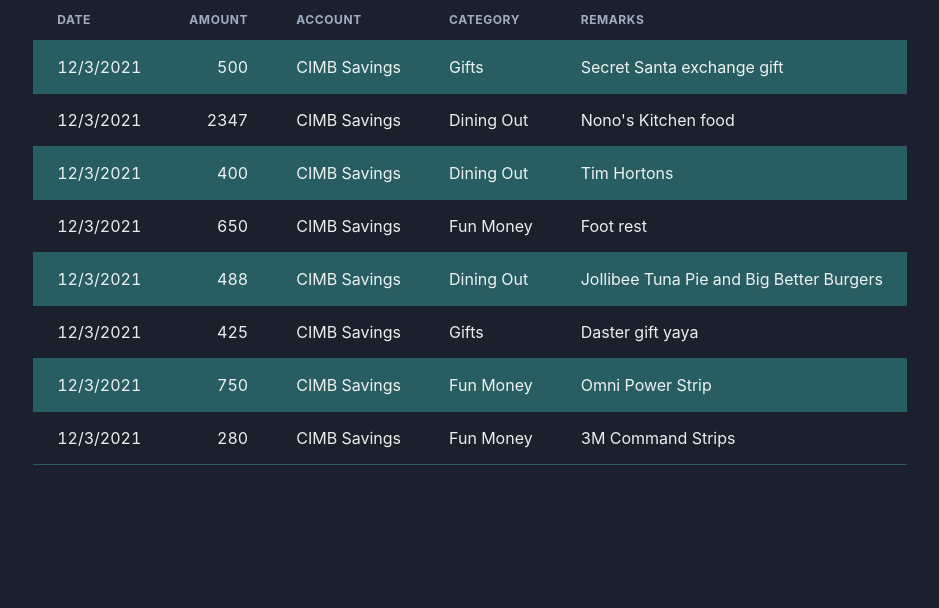
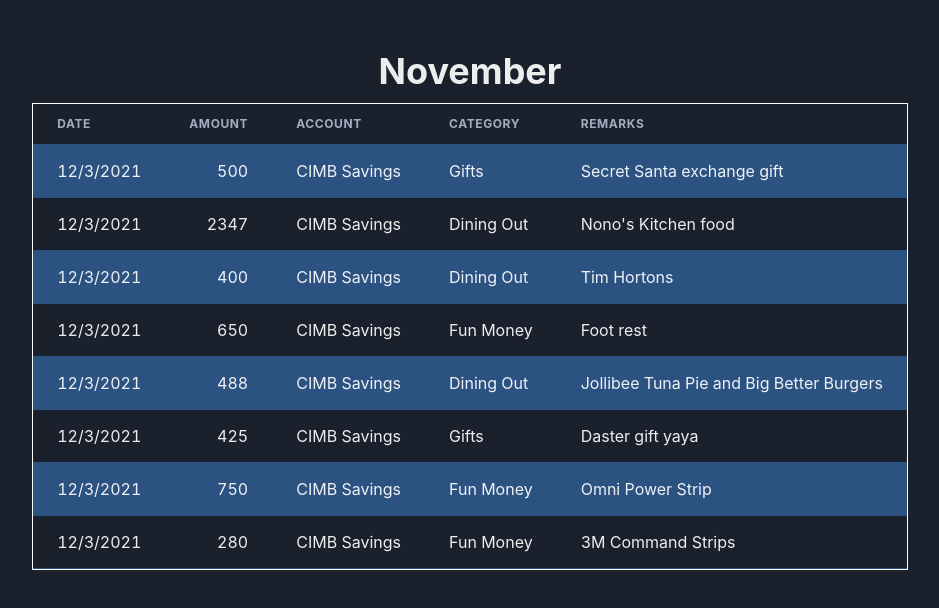
Before and after one commit to bpagal/expense-tracker-next13, a Next.js app: page / in a window 1280 px wide. Shown: the top 608 px of the page, without its empty margins (170-1109 px from the left). Built offline with nearby package versions, Linux system fonts and the light colour scheme.

Commit message:
style: 💄 use flexbox in main table

```diff
--- a/pages/index.tsx
+++ b/pages/index.tsx
@@ -6,7 +6,8 @@ import {
   Th,
   Td,
   TableContainer,
-  Center,
+  Heading,
+  Flex,
 } from '@chakra-ui/react';
 import expenses from '../mocks/expenses.json';
 
@@ -21,9 +22,10 @@ interface Expense {
 export default function Home() {
   const allExpenses: Expense[] = expenses;
   return (
-    <Center w={'100%'}>
-      <TableContainer>
-        <Table variant="striped" colorScheme="teal">
+    <Flex mt={'50px'} direction="column" alignItems={'center'}>
+      <Heading mb={'10px'}>November</Heading>
+      <TableContainer border="1px solid white" maxWidth={'90%'}>
+        <Table variant="striped" colorScheme="blue">
           <Thead>
             <Tr>
               <Th>date</Th>
@@ -46,6 +48,6 @@ export default function Home() {
           </Tbody>
         </Table>
       </TableContainer>
-    </Center>
+    </Flex>
   );
 }
```
